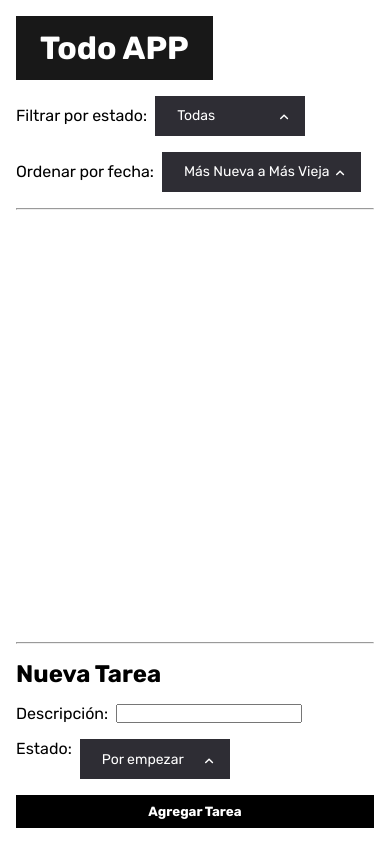
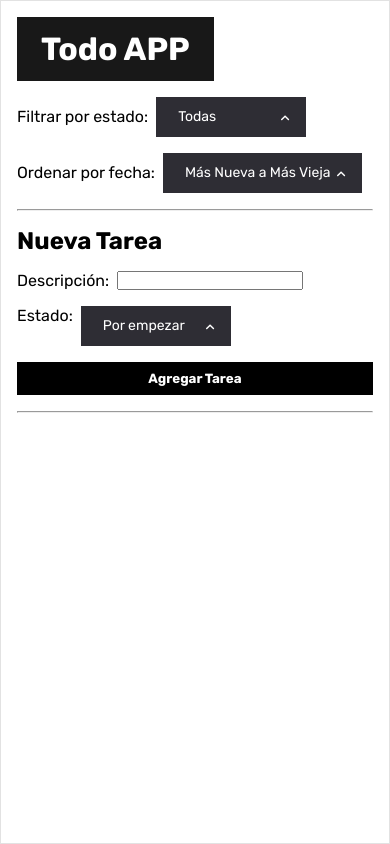
Before and after one commit to Mauro069/todo-list-testing, an Angular app: page / in a window 390 px wide. Built offline with nearby package versions, Linux system fonts and the light colour scheme.

Commit message:
Hice responsive

```diff
--- a/src/app/app.component.html
+++ b/src/app/app.component.html
@@ -5,7 +5,7 @@
     <app-todo-orders />
   </div>
   <hr />
+  <app-todo-form />
+  <hr />
   <app-todo-list class="todo-list" [todoList]="todoList" />
-  <hr />
-  <app-todo-form />
 </div>
--- a/src/app/app.component.scss
+++ b/src/app/app.component.scss
@@ -1,8 +1,12 @@
 .container {
     display: flex;
     flex-direction: column;
+    margin: 0 auto;
     height: 100vh;
     padding: 1rem;
+    border: 1px solid #e2e2e2;
+    max-width: 1000px;
+    background-color: white;
 }
 
 h1 {
--- a/src/app/components/todo-form/todo-form.component.scss
+++ b/src/app/components/todo-form/todo-form.component.scss
@@ -2,10 +2,10 @@
     display: flex;
     flex-direction: column;
     gap: 1rem;
+    margin: 1rem 0;
 
     h2 {
         margin: 0;
-        margin-top: 1rem;
     }
 
     .inputs {
--- a/src/styles.scss
+++ b/src/styles.scss
@@ -7,3 +7,7 @@
     outline: none;
     font-family: 'Rubik', sans-serif;
 }
+
+body {
+    background-color: #f1f1f1;
+}
```
